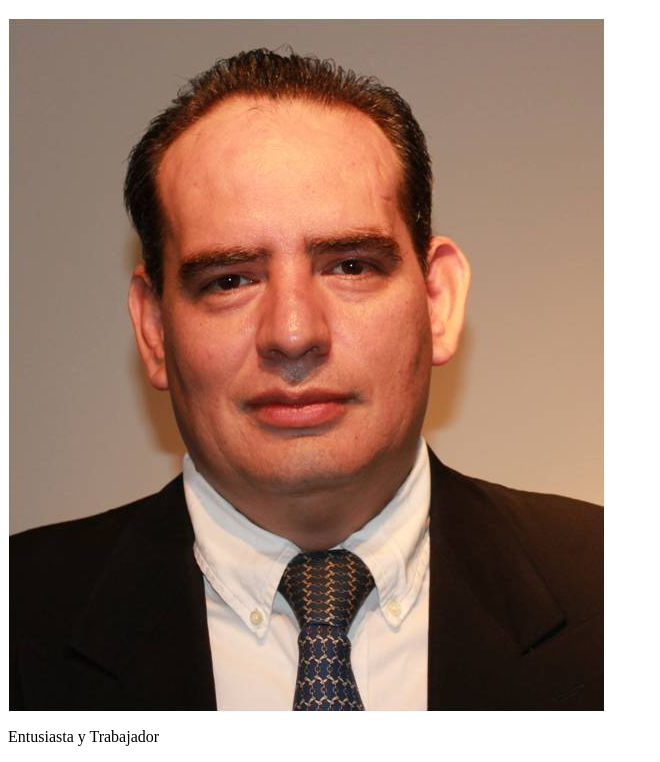
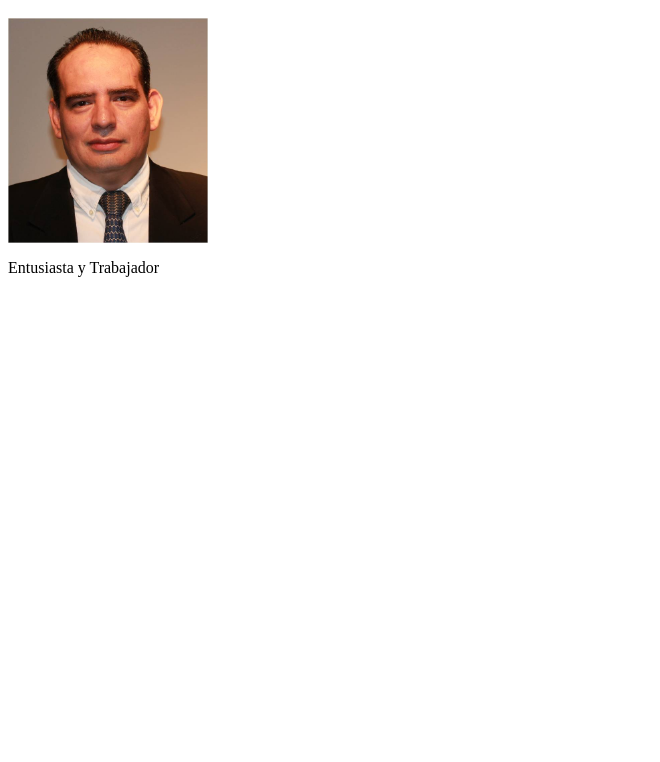
Before and after one commit to Vicente2607/Vicente2607.github.io, a plain HTML site: page index.html in a window 1280 px wide. Shown: the part 48-810 px from the top of the page, without its empty margins (0-660 px from the left). Drawn offline with Linux system fonts and the light colour scheme.

Commit message:
Arreglando el tamaño de la imagen

```diff
--- a/index.html
+++ b/index.html
@@ -11,7 +11,8 @@
 
     <img src="VPC.jpg"
          alt="Vicente !"
-         width:100px;
-         height:100px;/>
+         width="200"
+         height="225"
+    >
     <br>
     <p> Entusiasta y Trabajador </p>
```
